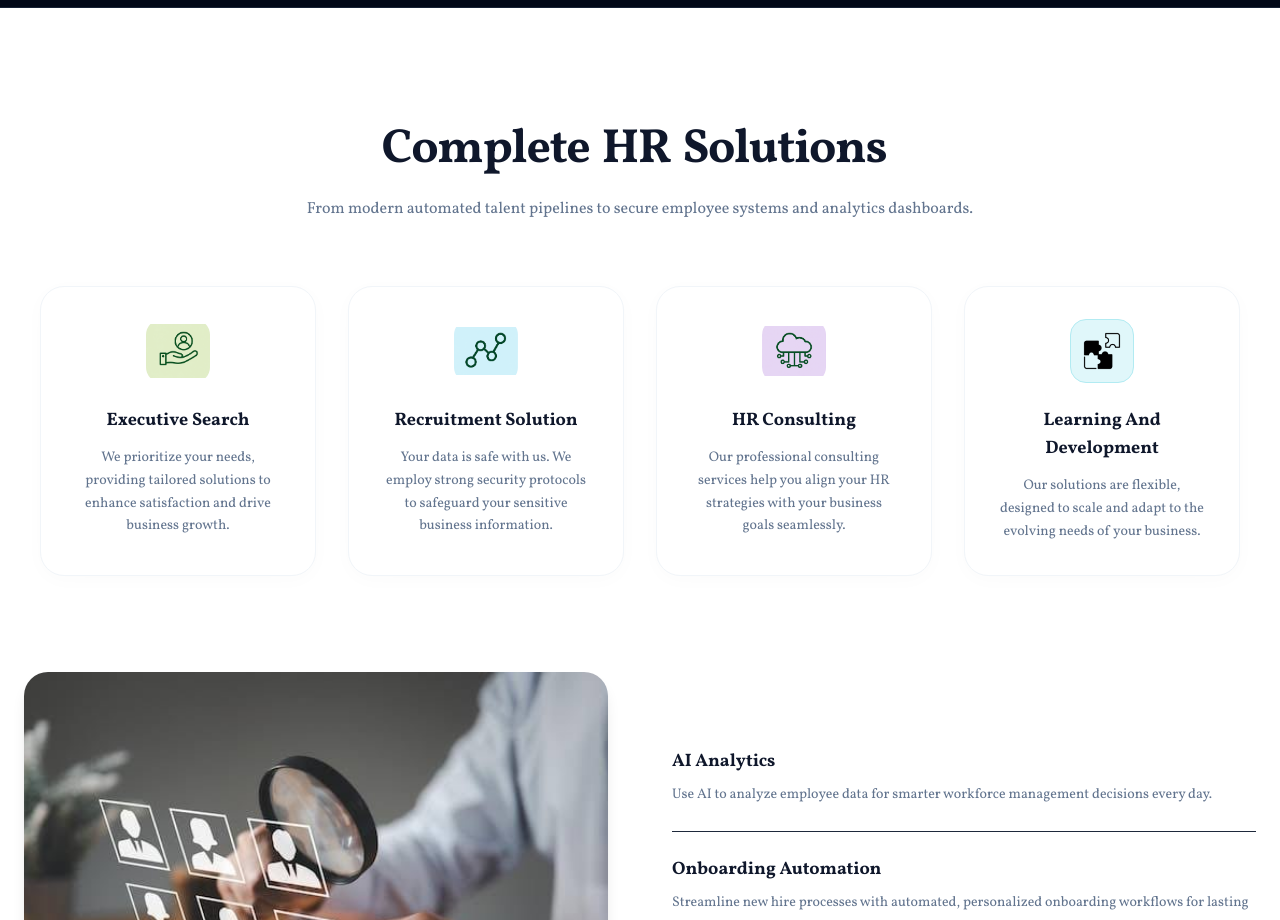
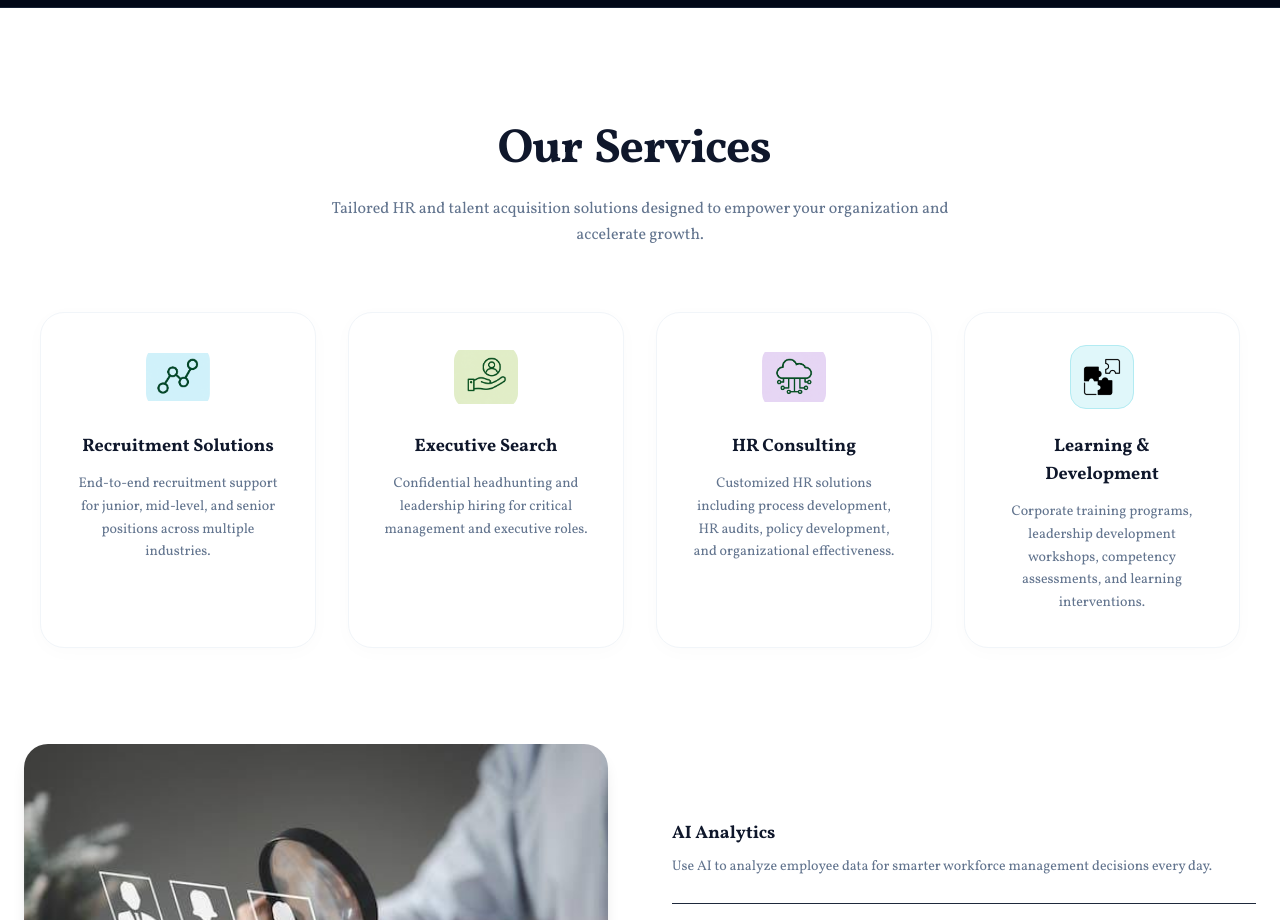
Before and after one commit to abdul000rehman9-dotcom/BnB, a React (Vite) app: page / in a window 1280 px wide. Shown: the part 1040-1960 px from the top of the page. Built offline with nearby package versions, Linux system fonts and the light colour scheme.

Commit message:
fix content

```diff
--- a/src/components/ServiceDetailsPage.tsx
+++ b/src/components/ServiceDetailsPage.tsx
@@ -14,6 +14,45 @@ const specialistImg = '/assets/hiring_process_handshake.jpeg';
 interface ServiceDetailsPageProps {
   serviceType: 'executive-search' | 'recruitment-solution' | 'hr-consulting' | 'learning-development';
 }
+
+interface CaseStudyData {
+  caseTitle: string;
+  challenge: string;
+  solution: string;
+  result: string;
+  img: string;
+}
+
+const caseStudies: Record<ServiceDetailsPageProps['serviceType'], CaseStudyData> = {
+  'executive-search': {
+    caseTitle: 'Executive Search — FMCG Sector',
+    challenge: 'A leading FMCG company required an experienced senior manager within a short timeframe.',
+    solution: 'Targeted executive search and industry-specific talent mapping.',
+    result: 'Position successfully filled with a highly qualified candidate within the agreed timeline.',
+    img: specialistImg,
+  },
+  'recruitment-solution': {
+    caseTitle: 'Recruitment Solutions — Technology & Fintech Sector',
+    challenge: 'A rapidly growing tech enterprise needed to scale technical & operational teams by 25+ roles in under 60 days.',
+    solution: 'End-to-end recruitment pipeline, structured candidate screening, and dedicated sourcing support.',
+    result: 'All key positions successfully onboarded with a 95% retention rate and 40% faster time-to-hire.',
+    img: '/assets/candidate_recruitment_sourcing.jpeg',
+  },
+  'hr-consulting': {
+    caseTitle: 'HR Consulting — Corporate Transformation',
+    challenge: 'An established organization faced high turnover and fragmented HR policies across multiple departments.',
+    solution: 'Comprehensive HR audit, process development, updated compliance policies, and organizational restructuring.',
+    result: 'Employee engagement boosted by 35%, standardized workflows across teams, and zero compliance risks.',
+    img: '/assets/financial_consulting_collaboration.jpeg',
+  },
+  'learning-development': {
+    caseTitle: 'Learning & Development — Leadership Intervention',
+    challenge: 'A growing firm required upskilling for mid-level managers to boost cross-functional collaboration and leadership agility.',
+    solution: 'Tailored corporate training workshops, competency assessments, and executive coaching interventions.',
+    result: '100% completion rate, notable leadership performance score increase, and improved team productivity.',
+    img: '/assets/hr_digital_networking_solution.jpeg',
+  },
+};
 
 export function ServiceDetailsPage({ serviceType }: ServiceDetailsPageProps) {
   useEffect(() => {
@@ -58,6 +97,8 @@ export function ServiceDetailsPage({ serviceType }: ServiceDetailsPageProps) {
       heroImg = recruitmentSolutionImg;
   }
 
+  const currentCase = caseStudies[serviceType] || caseStudies['executive-search'];
+
   return (
     <div className="pt-24 pb-12 bg-[#fcfbfa]">
       {/* Hero Section */}
@@ -92,12 +133,15 @@ export function ServiceDetailsPage({ serviceType }: ServiceDetailsPageProps) {
         </div>
       </section>
 
-      {/* Amazing Benefits Section */}
+      {/* Case Study / Amazing Benefits Section */}
       <section className="relative py-16 sm:py-24 bg-white overflow-hidden border-t border-b border-slate-50">
         <div className="max-w-7xl mx-auto px-6">
           <div className="mb-16 text-center">
+            <span className="text-[10px] font-extrabold uppercase tracking-widest text-blue-600 mb-3 bg-blue-50 px-3 py-1.5 rounded-lg inline-block">
+              Featured Case Study
+            </span>
             <AnimatedHeading
-              text="Amazing Benefits To Boost Your Career"
+              text={currentCase.caseTitle}
               className="text-3xl sm:text-4xl md:text-5xl font-bold font-display text-slate-900 tracking-tight text-center"
             />
           </div>
@@ -112,10 +156,9 @@ export function ServiceDetailsPage({ serviceType }: ServiceDetailsPageProps) {
                 className="rounded-3xl aspect-[4/3] w-full overflow-hidden shadow-xl border border-slate-200/50 bg-slate-50 relative"
               >
                 <img
-                  src={specialistImg}
-                  alt="Professional Specialist Working"
+                  src={currentCase.img}
+                  alt={currentCase.caseTitle}
                   className="w-full h-full object-cover"
-
                 />
               </motion.div>
             </div>
@@ -124,27 +167,27 @@ export function ServiceDetailsPage({ serviceType }: ServiceDetailsPageProps) {
               <StaggerContainer className="flex flex-col gap-6 w-full">
                 <StaggerItem direction="up" className="w-full">
                   <div className="border-b border-slate-100 pb-6">
-                    <h3 className="text-slate-900 font-bold font-display text-xl mb-2">Competitive Salary</h3>
-                    <p className="text-slate-600 font-sans text-xs sm:text-sm sm:leading-relaxed">
-                      Offer attractive and competitive salaries to retain top talent, motivate employees, and stay ahead in the market.
+                    <h3 className="text-slate-900 font-bold font-display text-xl mb-2 text-blue-900">Challenge</h3>
+                    <p className="text-slate-600 font-sans text-sm sm:text-base leading-relaxed">
+                      {currentCase.challenge}
                     </p>
                   </div>
                 </StaggerItem>
 
                 <StaggerItem direction="up" className="w-full">
                   <div className="border-b border-slate-100 pb-6">
-                    <h3 className="text-slate-900 font-bold font-display text-xl mb-2">Wellness Programs</h3>
-                    <p className="text-slate-600 font-sans text-xs sm:text-sm sm:leading-relaxed">
-                      Implement comprehensive wellness programs that support employee health, boost engagement, and improve productivity.
+                    <h3 className="text-slate-900 font-bold font-display text-xl mb-2 text-blue-900">Our Solution</h3>
+                    <p className="text-slate-600 font-sans text-sm sm:text-base leading-relaxed">
+                      {currentCase.solution}
                     </p>
                   </div>
                 </StaggerItem>
 
                 <StaggerItem direction="up" className="w-full">
                   <div className="pb-2">
-                    <h3 className="text-slate-900 font-bold font-display text-xl mb-2">Hybrid Work Options</h3>
-                    <p className="text-slate-600 font-sans text-xs sm:text-sm sm:leading-relaxed">
-                      Offer flexible hybrid work options that balance remote and in-office schedules, enhancing employee satisfaction.
+                    <h3 className="text-slate-900 font-bold font-display text-xl mb-2 text-blue-900">Result</h3>
+                    <p className="text-slate-600 font-sans text-sm sm:text-base leading-relaxed">
+                      {currentCase.result}
                     </p>
                   </div>
                 </StaggerItem>
--- a/src/components/Services.tsx
+++ b/src/components/Services.tsx
@@ -72,12 +72,11 @@ export function Services({ onServiceSelect }: ServicesProps) {
         {/* Section Heading */}
         <div className="text-center mb-16 max-w-2xl mx-auto">
           <AnimatedHeading
-            text="Complete HR Solutions"
+            text="Our Services"
             className="text-3xl sm:text-4xl md:text-5xl font-bold font-display text-slate-900 tracking-tight leading-tight mb-4 text-center"
           />
           <AnimatedParagraph className="text-slate-500 font-sans text-sm sm:text-base leading-relaxed">
-            From modern automated talent pipelines to secure employee systems
-            and analytics dashboards.
+            Tailored HR and talent acquisition solutions designed to empower your organization and accelerate growth.
           </AnimatedParagraph>
         </div>
 
@@ -89,7 +88,31 @@ export function Services({ onServiceSelect }: ServicesProps) {
           viewport={{ once: false, margin: "-100px" }}
           className="grid grid-cols-1 sm:grid-cols-2 lg:grid-cols-4 gap-8 mb-24 relative px-4"
         >
-          {/* Card 1: Executive Search */}
+          {/* Card 1: Recruitment Solutions */}
+          <motion.div
+            variants={cardVariants}
+            whileHover={hoverAnimation}
+            onClick={() => onServiceSelect?.("recruitment-solution")}
+            className="group flex flex-col items-center text-center p-8 bg-white border border-slate-100 rounded-3xl shadow-[0_4px_20px_rgba(0,0,0,0.02)] transition-colors duration-300 cursor-pointer hover:shadow-blue-100/50 hover:border-blue-300 relative overflow-hidden"
+          >
+            <div className="absolute top-0 inset-x-0 h-1 bg-blue-500 transform scale-x-0 group-hover:scale-x-100 transition-transform duration-300" />
+
+            <img
+              src={recruitSolIcon}
+              alt="Recruitment Solutions"
+              className="w-16 h-16 object-contain mb-6 group-hover:scale-110 transition-transform duration-300 rounded-2xl"
+            />
+
+            <h3 className="text-slate-900 font-bold font-display text-lg mb-3">
+              Recruitment Solutions
+            </h3>
+            <p className="text-slate-500 font-sans text-xs sm:text-sm leading-relaxed">
+              End-to-end recruitment support for junior, mid-level, and senior
+              positions across multiple industries.
+            </p>
+          </motion.div>
+
+          {/* Card 2: Executive Search */}
           <motion.div
             variants={cardVariants}
             whileHover={hoverAnimation}
@@ -108,32 +131,8 @@ export function Services({ onServiceSelect }: ServicesProps) {
               Executive Search
             </h3>
             <p className="text-slate-500 font-sans text-xs sm:text-sm leading-relaxed">
-              We prioritize your needs, providing tailored solutions to enhance
-              satisfaction and drive business growth.
-            </p>
-          </motion.div>
-
-          {/* Card 2: Recruitment Solution */}
-          <motion.div
-            variants={cardVariants}
-            whileHover={hoverAnimation}
-            onClick={() => onServiceSelect?.("recruitment-solution")}
-            className="group flex flex-col items-center text-center p-8 bg-white border border-slate-100 rounded-3xl shadow-[0_4px_20px_rgba(0,0,0,0.02)] transition-colors duration-300 cursor-pointer hover:shadow-blue-100/50 hover:border-blue-300 relative overflow-hidden"
-          >
-            <div className="absolute top-0 inset-x-0 h-1 bg-blue-500 transform scale-x-0 group-hover:scale-x-100 transition-transform duration-300" />
-
-            <img
-              src={recruitSolIcon}
-              alt="Recruitment Solution"
-              className="w-16 h-16 object-contain mb-6 group-hover:scale-110 transition-transform duration-300 rounded-2xl"
-            />
-
-            <h3 className="text-slate-900 font-bold font-display text-lg mb-3">
-              Recruitment Solution
-            </h3>
-            <p className="text-slate-500 font-sans text-xs sm:text-sm leading-relaxed">
-              Your data is safe with us. We employ strong security protocols to
-              safeguard your sensitive business information.
+              Confidential headhunting and leadership hiring for critical management
+              and executive roles.
             </p>
           </motion.div>
 
@@ -156,12 +155,12 @@ export function Services({ onServiceSelect }: ServicesProps) {
               HR Consulting
             </h3>
             <p className="text-slate-500 font-sans text-xs sm:text-sm leading-relaxed">
-              Our professional consulting services help you align your HR
-              strategies with your business goals seamlessly.
+              Customized HR solutions including process development, HR audits,
+              policy development, and organizational effectiveness.
             </p>
           </motion.div>
 
-          {/* Card 4: Learning And Development */}
+          {/* Card 4: Learning & Development */}
           <motion.div
             variants={cardVariants}
             whileHover={hoverAnimation}
@@ -173,17 +172,17 @@ export function Services({ onServiceSelect }: ServicesProps) {
             <div className="w-16 h-16 bg-[#e0f7fa] border border-[#b2ebf2] rounded-2xl flex items-center justify-center mb-6 group-hover:scale-110 transition-transform duration-300 p-2.5">
               <img
                 src={learningDevIcon}
-                alt="Learning And Development"
+                alt="Learning & Development"
                 className="w-full h-full object-contain"
               />
             </div>
 
             <h3 className="text-slate-900 font-bold font-display text-lg mb-3">
-              Learning And Development
+              Learning & Development
             </h3>
             <p className="text-slate-500 font-sans text-xs sm:text-sm leading-relaxed">
-              Our solutions are flexible, designed to scale and adapt to the
-              evolving needs of your business.
+              Corporate training programs, leadership development workshops,
+              competency assessments, and learning interventions.
             </p>
           </motion.div>
         </motion.div>
```
